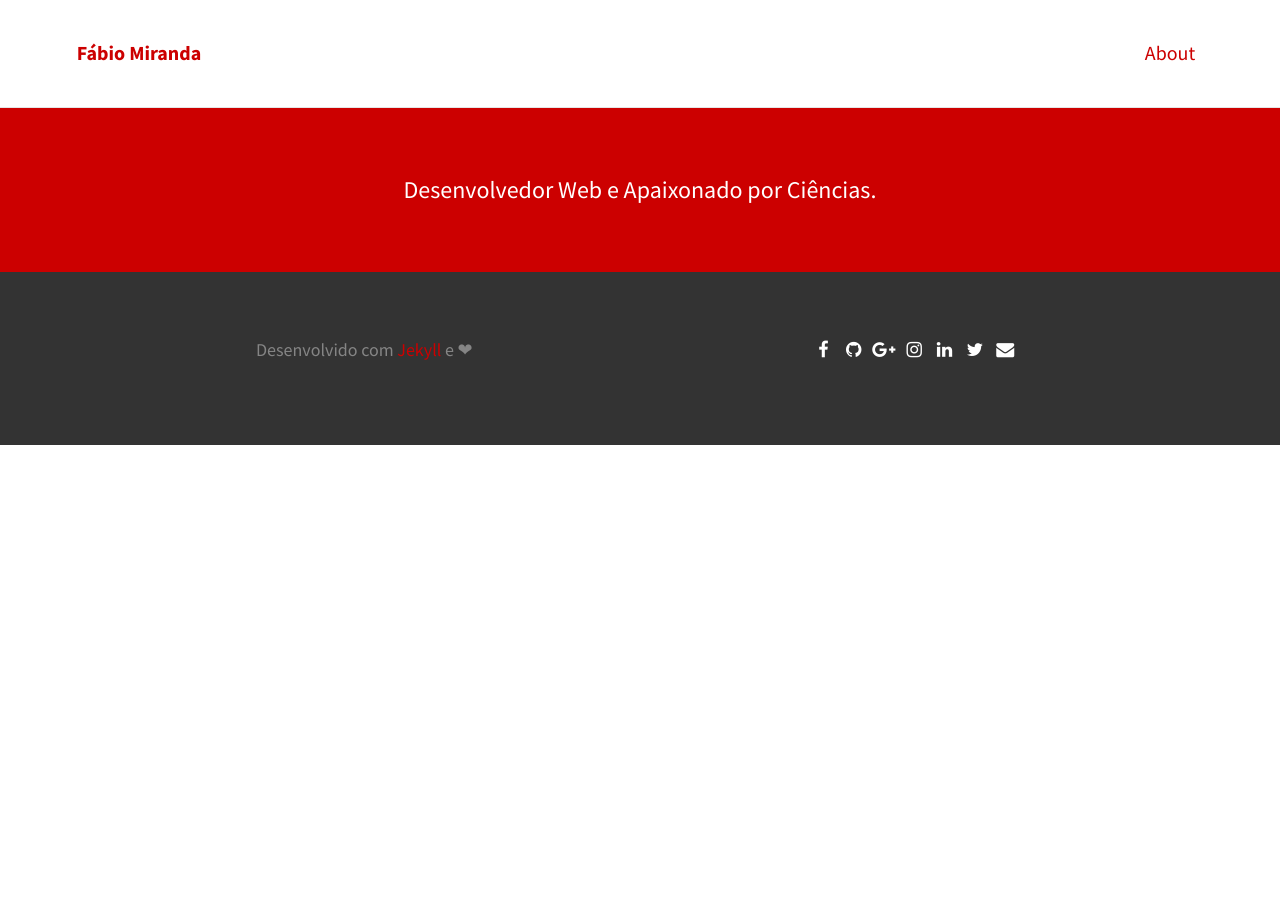
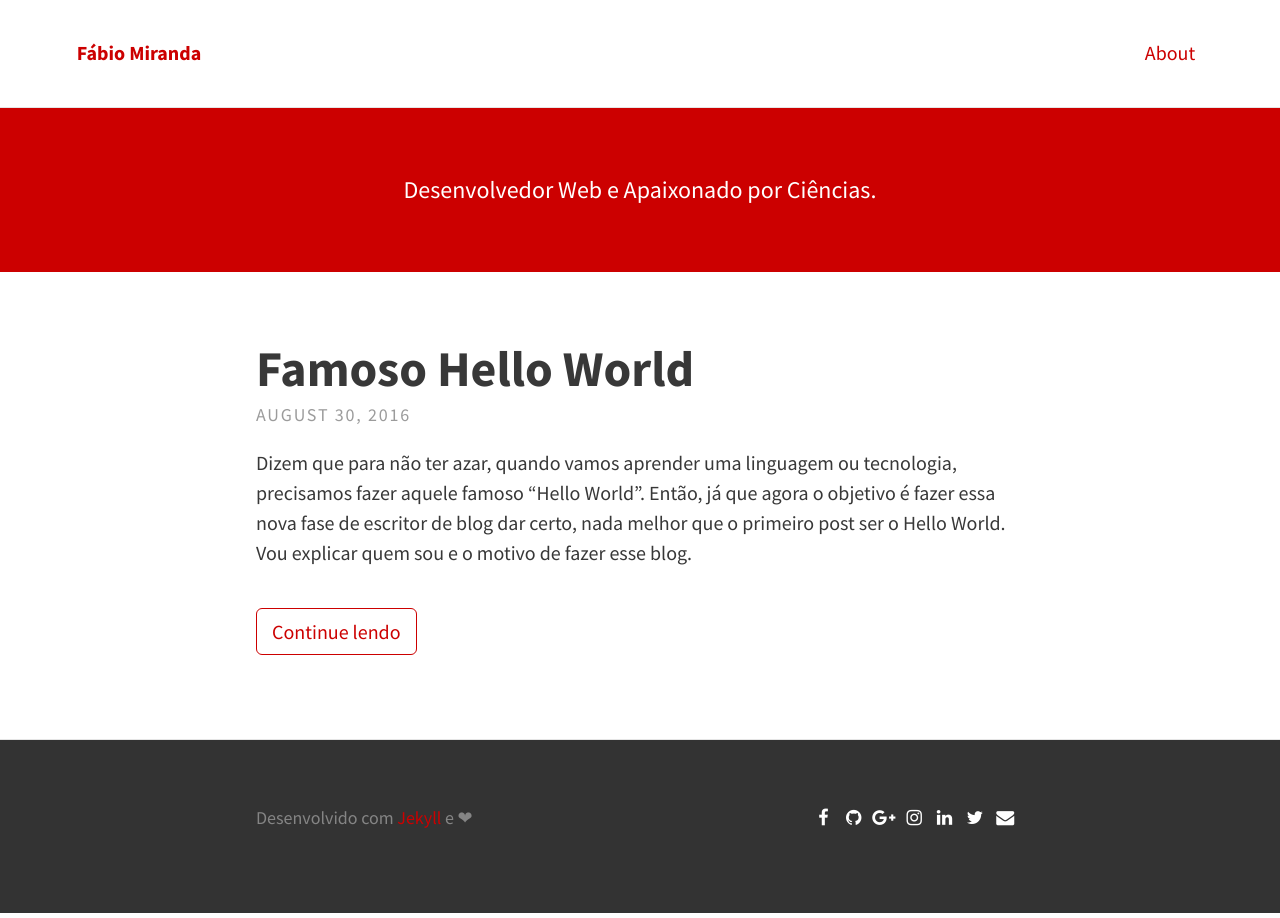
Before and after one commit to fabiomirandaa/fabiomirandaa.github.io, a Jekyll site: the page built from index.html, in a window 1280 px wide. Built offline with Jekyll 4.4.1, drawn with Linux system fonts in a browser that asks for light colours; nearby versions of some CDN libraries; the list of posts is cut into pages by our own code; some of the changed lines change nothing that is shown.

Commit message:
primeiro post

```diff
--- a/_config.yml
+++ b/_config.yml
@@ -41,7 +41,7 @@ theme_settings:
 
   # Scripts
   google_analytics: # Tracking ID, e.g. "UA-000000-01"
-  disqus_shortname: disqus_WzA2dCOWKz
+  disqus_shortname: fabiomiranda
   katex: true # Enable if using math markup
 
   # Localization strings
@@ -65,6 +65,7 @@ paginate_path: "blog/page:num"
 
 # BUILD SETTINGS
 markdown: kramdown
+permalink: /:title/
 highlighter: rouge
 sass:
   sass_dir: _sass
--- /dev/null
+++ b/_posts/2016-08-30-famoso-hello-world.md
@@ -0,0 +1,28 @@
+---
+layout: post
+title: Famoso Hello World
+---
+Dizem que para não ter azar, quando vamos aprender uma linguagem ou tecnologia, precisamos fazer aquele famoso "Hello World".
+Então, já que agora o objetivo é fazer essa nova fase de escritor de blog dar certo, nada melhor que o primeiro post ser o Hello World.
+Vou explicar quem sou e o motivo de fazer esse blog.
+
+Sou Fábio Miranda, eu tenho 20 anos, e sou atualmente desenvolvedor  na [21K](http://www.lab21k.com.br){:target="blank"}. Eu trabalho com programãção vai completar dois anos em novembro,
+ainda vivo um dilema para saber se termino ou não a minha faculdade de Sistemas de Informação, afinal muitas vezes parece que estou disperdiçando tempo com isso e aprendendo pouco lá.
+
+Eu comecei estudando programação por conta própria, primeiro com Portugol e depois fazia a transcrição dos algoritmos em portugol para Java.
+Sim, com Java eu iniciei no mundo do desenvolvimento. Então depois de já saber Java de maneira procedural, eu iniciei um curso técnico de Informatica na FAETEC, para ganhar mais conhecimento,
+principalmente orientação a objetos, coisa que estava difícil aprender sozinho. Após o curso, passei a estudar tudo que sei até hoje de maneira completamente autodidata. Bem, isso é um breve resumo sobre mim. :D
+
+Mas Fábio, porque um blog?
+
+Tem 3 motivos básicos:
+
+* Aprender mais por ter que ensinar a outros
+* Ajudar as pessoas da comunidade
+* Me obrigar a produzir mais
+
+O foco principal do Blog será as tecnologias de front-end e a linguagem Javascript, mas isso não quer dizer que eu não vá escrever sobre outras tecnologias que são legais também.
+Espero que curtam o blog e o conteúdo que estarei trazendo para vocês, e todo o feedback será bem vindo.
+=)
+
+> A essência do conhecimento consiste em aplicá-lo, uma vez possuído. - Confúcio
```
